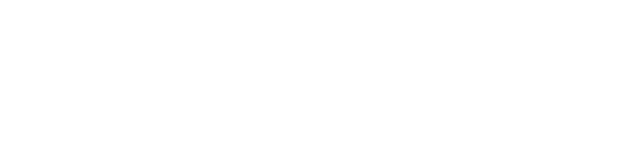
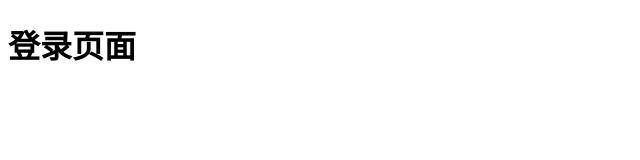
Before and after one commit to woshigediaomin/test, a plain HTML site: page login.html in a window 1280 px wide. Shown: the whole page, without its empty margins (0-640 px from the left). Drawn offline with Linux system fonts and the light colour scheme.

Commit message:
修改了 login.html文件

```diff
--- a/login.html
+++ b/login.html
@@ -7,6 +7,6 @@
     <title>Document</title>
 </head>
 <body>
-
+    <h1>登录页面</h1>
 </body>
 </html>
```
